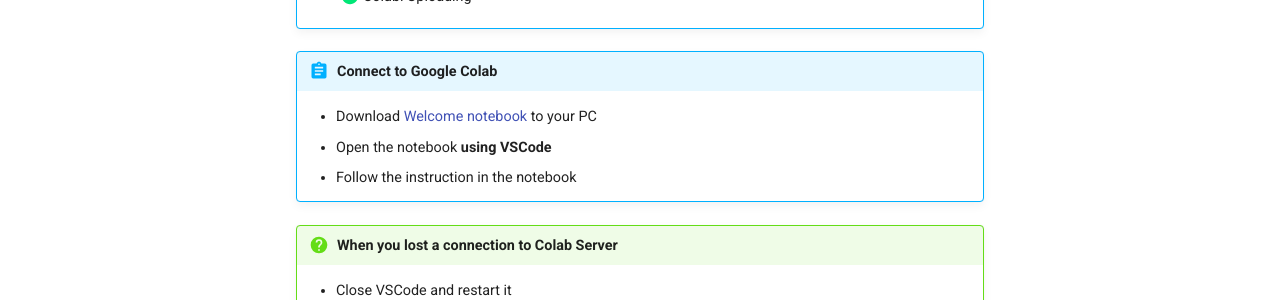
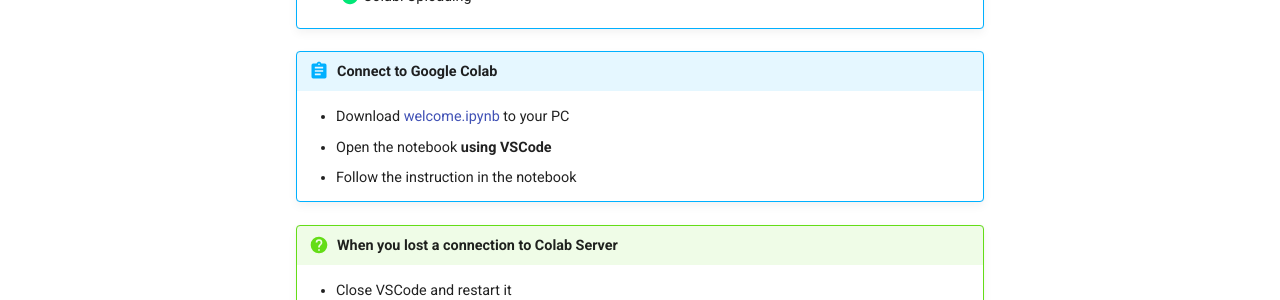
Before and after one commit to geniie-lab/chiir2026, an MkDocs documentation site: the page built from docs/handson/howto_prepare/index.md, in a window 1280 px wide and 900 px high, scrolled down 1000 px. Shown: the part 436-736 px from the top of the window. Built offline with MkDocs 1.6.1 and Material for MkDocs 9.7.7, drawn with Linux system fonts in a browser that asks for light colours; emoji names are drawn with the system emoji font.

Commit message:
Updated the setup notebook + links

```diff
--- a/docs/handson/howto_prepare/index.md
+++ b/docs/handson/howto_prepare/index.md
@@ -44,7 +44,7 @@
 
 !!! abstract "Connect to Google Colab"
 
-    - Download [Welcome notebook](https://github.com/geniie-lab/chiir2026/blob/dev-handson/docs/handson/howto_prepare/welcome.ipynb) to your PC
+    - Download [welcome.ipynb](https://github.com/geniie-lab/chiir2026/blob/dev-handson/docs/handson/howto_prepare/welcome.ipynb) to your PC
     - Open the notebook **using VSCode**
     - Follow the instruction in the notebook
 
```
Also changed, not shown: docs/handson/getting_started/setup_geniielab.md (+1 -1 lines), docs/handson/getting_started/setup_geniielab.ipynb.
